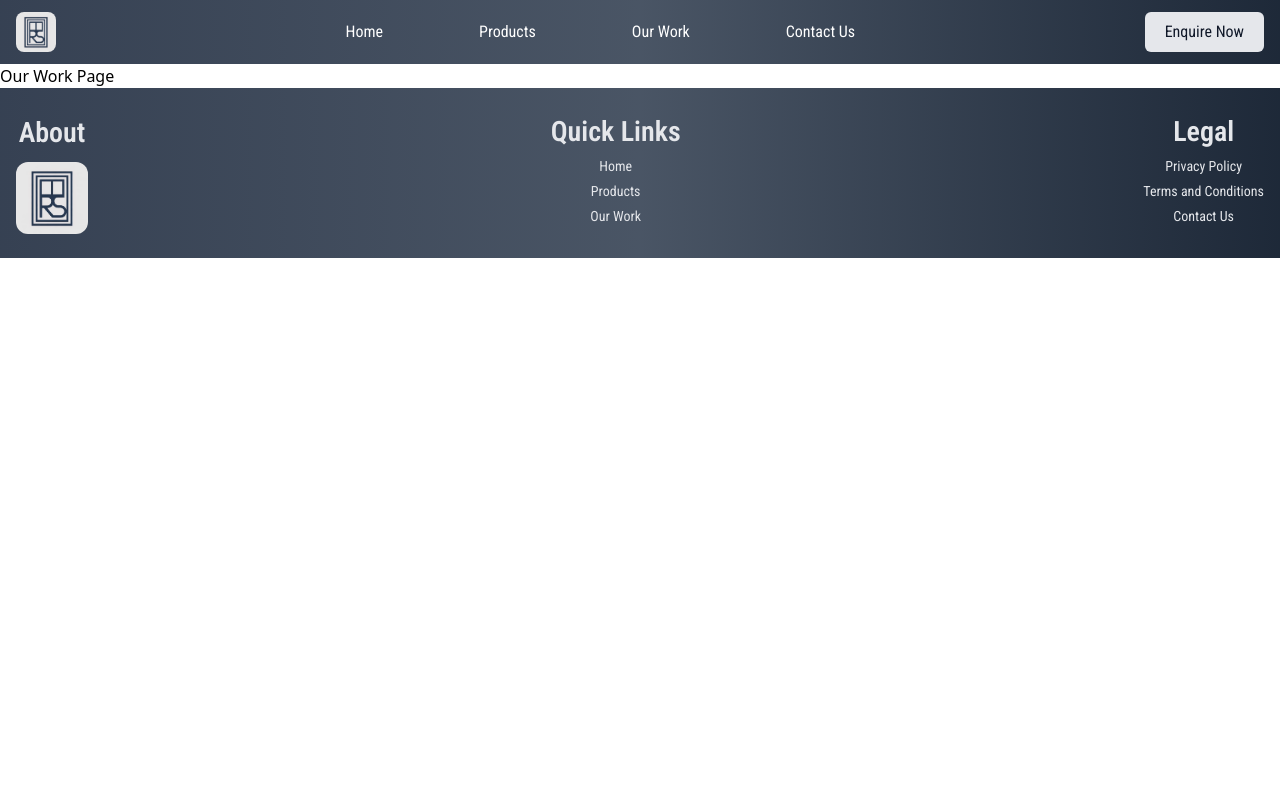
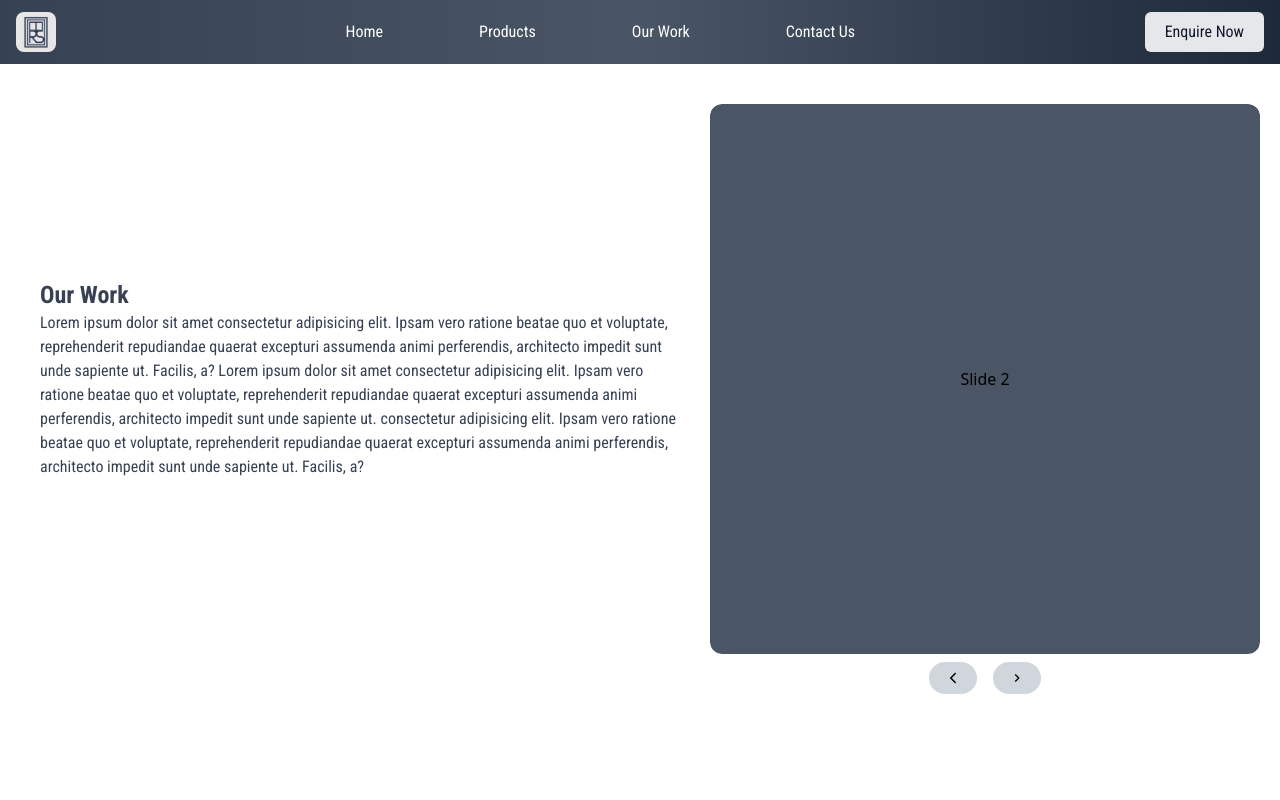
Before and after one commit to Team-Immature/upvc, a React (Vite) app in the folder frontend/: page /work in a window 1280 px wide. Shown: the top 800 px of the page. Built offline with nearby package versions, Linux system fonts and the light colour scheme.

Commit message:
our work page carousel added

```diff
--- a/frontend/package.json
+++ b/frontend/package.json
@@ -12,6 +12,8 @@
   "dependencies": {
     "@tailwindcss/vite": "^4.1.8",
     "dotenv": "^16.5.0",
+    "embla-carousel-autoplay": "^8.6.0",
+    "embla-carousel-react": "^8.6.0",
     "react": "^19.1.0",
     "react-dom": "^19.1.0",
     "react-icons": "^5.5.0",
--- a/frontend/src/OurWork.jsx
+++ b/frontend/src/OurWork.jsx
@@ -1,14 +1,35 @@
 import React from "react";
 import NavBar from "./components/NavBar/NavBar";
 import Footer from "./components/Footer/Footer";
-const OurWork = () =>{
-    return(
-        <div>
-            <NavBar />
-            Our Work Page
-            <Footer />
+import { WorkCarousel } from "./components/WorkCarousel";
+const OurWork = () => {
+  return (
+    <div className=''>
+      <NavBar />
+      <div className='max-w-7xl mx-auto  min-h-screen'>
+        <div className='flex flex-col md:flex-row px-5'>
+          <div className='text-gray-700 flex flex-col justify-center items-start p-5'>
+            <h1 className='font-bold text-2xl'>Our Work</h1>
+            <p>
+              Lorem ipsum dolor sit amet consectetur adipisicing elit. Ipsam
+              vero ratione beatae quo et voluptate, reprehenderit repudiandae
+              quaerat excepturi assumenda animi perferendis, architecto impedit
+              sunt unde sapiente ut. Facilis, a? Lorem ipsum dolor sit amet
+              consectetur adipisicing elit. Ipsam vero ratione beatae quo et
+              voluptate, reprehenderit repudiandae quaerat excepturi assumenda
+              animi perferendis, architecto impedit sunt unde sapiente ut.
+              consectetur adipisicing elit. Ipsam vero ratione beatae quo et
+              voluptate, reprehenderit repudiandae quaerat excepturi assumenda
+              animi perferendis, architecto impedit sunt unde sapiente ut.
+              Facilis, a?
+            </p>
+          </div>
+          <WorkCarousel />
         </div>
-    )
-}
+      </div>
+      <Footer />
+    </div>
+  );
+};
 
 export default OurWork;
--- /dev/null
+++ b/frontend/src/components/WorkCarousel.jsx
@@ -0,0 +1,54 @@
+import React from "react";
+import useEmblaCarousel from "embla-carousel-react";
+import { FaAutoprefixer } from "react-icons/fa6";
+import { useCallback } from "react";
+import { MdOutlineNavigateNext } from "react-icons/md";
+import { IoIosArrowBack } from "react-icons/io";
+import Autoplay from "embla-carousel-autoplay";
+export function WorkCarousel() {
+  const [emblaRef, emblaApi] = useEmblaCarousel({ loop: true }, [Autoplay()]);
+
+  const scrollPrev = useCallback(() => {
+    if (emblaApi) emblaApi.scrollPrev();
+  }, [emblaApi]);
+
+  const scrollNext = useCallback(() => {
+    if (emblaApi) emblaApi.scrollNext();
+  }, [emblaApi]);
+  return (
+    <div className='flex flex-col items-center'>
+      <div
+        className='embla w-[400px]  h-[400px] md:w-[450px] md:h-[450px]  lg:w-[550px] lg:h-[550px] overflow-hidden mt-10 mb-0 rounded-xl'
+        ref={emblaRef}
+      >
+        <div className='embla__container flex flex-row h-full rounded-xl'>
+          <div className='embla__slide flex justify-center items-center h-full min-w-full bg-gray-600 rounded-xl mx-2'>
+            Slide 1
+          </div>
+          <div className='embla__slide flex justify-center items-center h-full min-w-full bg-gray-600 rounded-xl mx-2'>
+            Slide 2
+          </div>
+          <div className='embla__slide flex justify-center items-center h-full min-w-full bg-gray-600 rounded-xl mx-2'>
+            Slide 3
+          </div>
+        </div>
+      </div>
+
+      {/* Buttons outside the overflow-hidden box */}
+      <div className='mt-2 flex gap-4'>
+        <button
+          className='px-4 py-2 bg-gray-300 text-black rounded-full hover:bg-gray-400'
+          onClick={scrollPrev}
+        >
+          <IoIosArrowBack />
+        </button>
+        <button
+          className='px-4 py-2 bg-gray-300 text-black rounded-full hover:bg-gray-400'
+          onClick={scrollNext}
+        >
+          <MdOutlineNavigateNext />
+        </button>
+      </div>
+    </div>
+  );
+}
```
Also changed, not shown: 1 other file (tests, documents, lock files or other folders).
